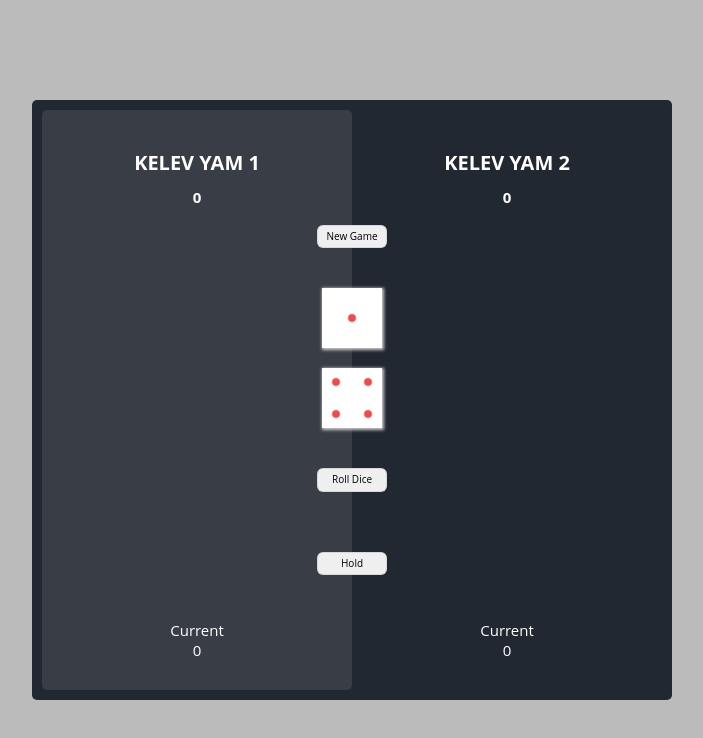
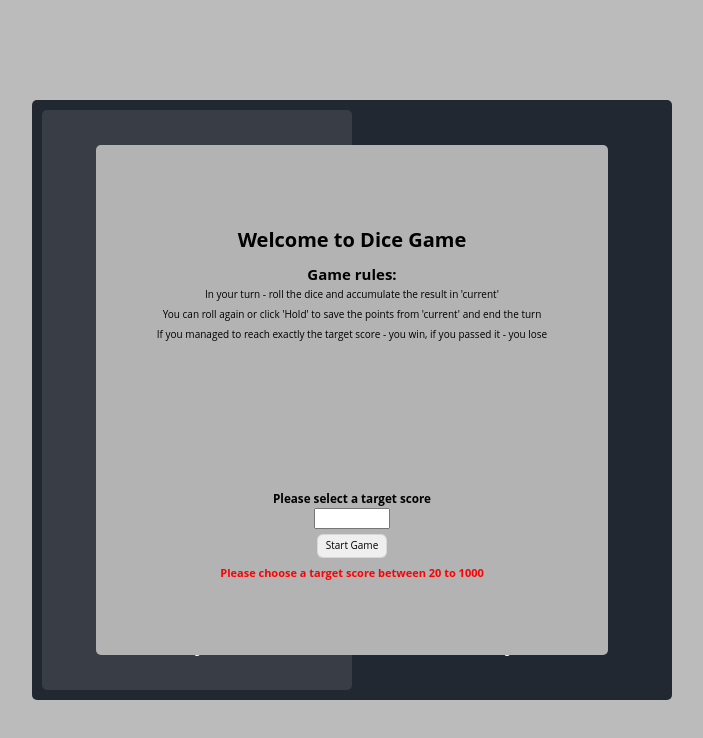
Before and after one commit to Ronkl14/Dice_Game, a plain HTML site: page index.html in a window 1280 px wide. Both pictures are taken after a click on the button "Start Game". Shown: the whole page, without its empty margins (288-991 px from the left). Drawn offline with Linux system fonts and the light colour scheme.

Commit message:
added target score validation

```diff
--- a/css/style.css
+++ b/css/style.css
@@ -25,8 +25,8 @@ body {
 }
 
 .btn:hover {
-    cursor: pointer;
-    background-color: #e7e7e7;
+  cursor: pointer;
+  background-color: #e7e7e7;
 }
 
 .game-container {
@@ -105,7 +105,7 @@ body {
 
 input {
   width: 15%;
-  padding: .3rem 0;
+  padding: 0.3rem 0;
 }
 
 .hide {
@@ -113,14 +113,20 @@ input {
 }
 
 .start {
-    margin:.5rem;
+  margin: 0.5rem;
 }
 
 .win-msg {
-    font-size: 3rem;
-    margin-top:3rem;
+  font-size: 3rem;
+  margin-top: 3rem;
 }
 
 .current {
-    font-size:1.5rem;
+  font-size: 1.5rem;
 }
+
+.error {
+    font-weight: bold;
+    color:red;
+    font-size: 1.1rem;
+}
--- a/index.html
+++ b/index.html
@@ -34,6 +34,7 @@
           <h3>Please select a target score</h3>
           <input type="number" class="target-score" />
           <button class="btn start">Start Game</button>
+          <p class="error hide">Please choose a target score between 20 to 1000</p>
         </div>
       </div>
       <div class="player1-area active">
--- a/script.js
+++ b/script.js
@@ -1,6 +1,7 @@
 "use strict";
 
 const targetScore = document.querySelector(".target-score");
+const errorTarget = document.querySelector(".error");
 const openingScreen = document.querySelector(".opening-screen");
 const playerOneArea = document.querySelector(".player1-area");
 const playerTwoArea = document.querySelector(".player2-area");
@@ -43,6 +44,7 @@ function createDice() {
 }
 
 function hideOpeningScreen() {
+  errorTarget.classList.add("hide");
   openingScreen.classList.toggle("hide");
   goalPoints = setTargetScore();
   oneIsPlaying = true;
@@ -51,14 +53,19 @@ function hideOpeningScreen() {
   playerTwoArea.classList.remove("active");
   playerOneArea.classList.remove("win");
   playerTwoArea.classList.remove("win");
-  playerOneWinMessage.classList.add('hide');
-  playerTwoWinMessage.classList.add('hide');
+  playerOneWinMessage.classList.add("hide");
+  playerTwoWinMessage.classList.add("hide");
   roll.disabled = false;
   hold.disabled = false;
 }
 
 function setTargetScore() {
-  return Number(targetScore.value);
+  if (Number(targetScore.value) >= 20 && Number(targetScore.value) <= 1000) {
+    return Number(targetScore.value);
+  } else {
+    errorTarget.classList.remove("hide");
+    openingScreen.classList.remove("hide");
+  }
 }
 
 function rollDice() {
@@ -138,8 +145,8 @@ function checkWin(whoPressedHold) {
 }
 
 function disableButtons() {
-    roll.disabled = true;
-    hold.disabled = true;
+  roll.disabled = true;
+  hold.disabled = true;
 }
 
 function removeActive() {
@@ -154,6 +161,7 @@ function resetTotals() {
 }
 
 function resetGame() {
+  targetScore.value = "";
   openingScreen.classList.toggle("hide");
   resetCurrents();
   resetTotals();
```
